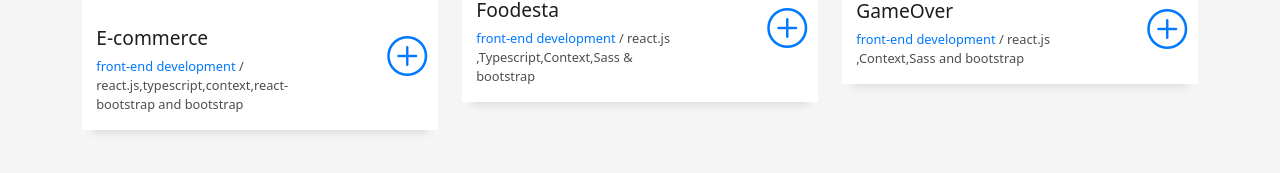
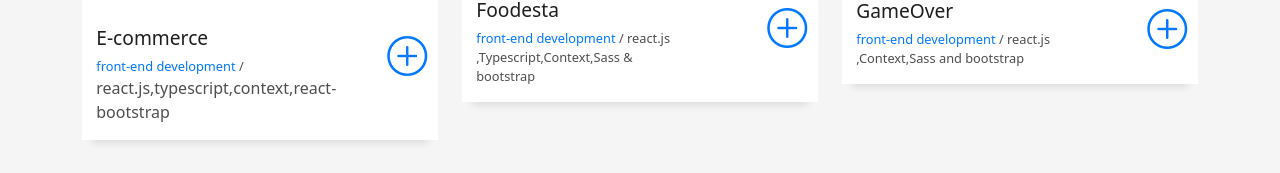
Before and after one commit to Shaimaa-Elbanna/My-Portfolio, a website: page index.html in a window 1280 px wide. Shown: the part 2699-2872 px from the top of the page. Drawn offline with Linux system fonts and the light colour scheme.

Commit message:
first commit

```diff
--- a/index.html
+++ b/index.html
@@ -224,7 +224,7 @@
 
                     </a>
                     <div class="w-more">
-                      <span class="w-ctegory">front-end development</span> / <span class="w-date">react.js,typescript,context,react-bootstrap and bootstrap</span>
+                      <span class="w-ctegory">front-end development</span> / <span class="w-date fs-6">react.js,typescript,context,react-bootstrap </span>
                     </div>
                   </div>
                   <div class="col-sm-4">
```
